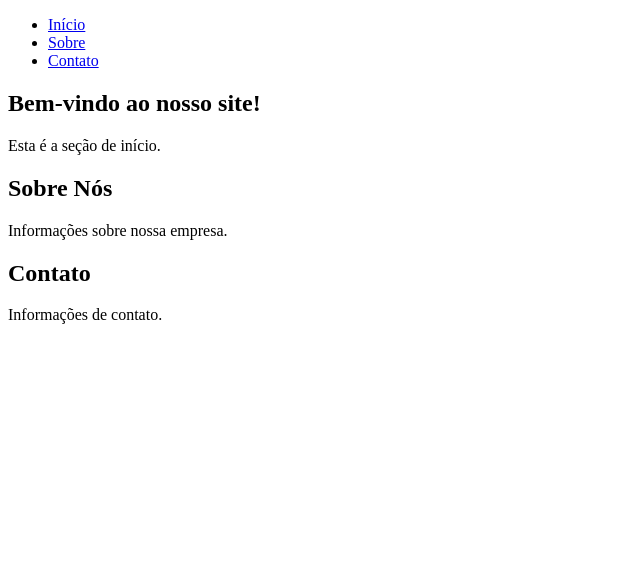
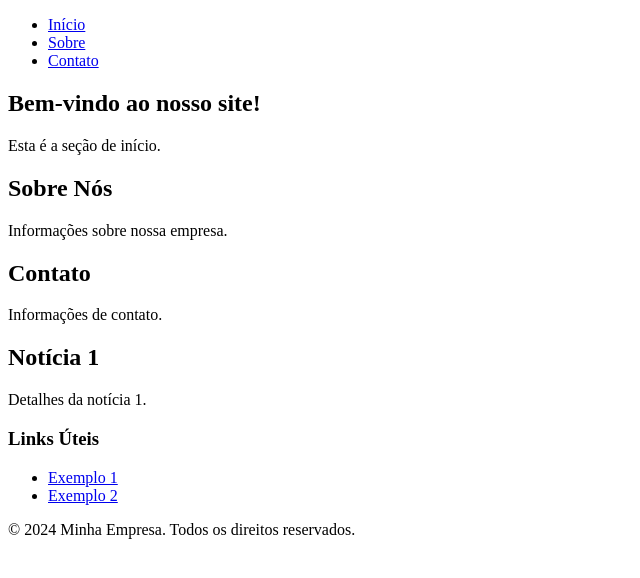
Before and after one commit to FilipeHSAraujo/startupmilionaria, a plain HTML site: page index.html in a window 1280 px wide. Shown: the whole page, without its empty margins (0-640 px from the left). Drawn offline with Linux system fonts and the light colour scheme.

Commit message:
Update 1.0.0

```diff
--- a/index.html
+++ b/index.html
@@ -28,5 +28,23 @@
         <p>Informações de contato.</p>
     </section>
 
+    <section>
+        <article>
+            <h2>Notícia 1</h2>
+            <p>Detalhes da notícia 1.</p>
+        </article>
+    </section>
+
+    <aside>
+        <h3>Links Úteis</h3>
+        <ul>
+            <li><a href="https://www.example.com">Exemplo 1</a></li>
+            <li><a href="https://www.example.org">Exemplo 2</a></li>
+        </ul>
+    </aside>
+
+    <footer>
+        <p>&copy; 2024 Minha Empresa. Todos os direitos reservados.</p>
+    </footer>
 </body>
 </html>
```
